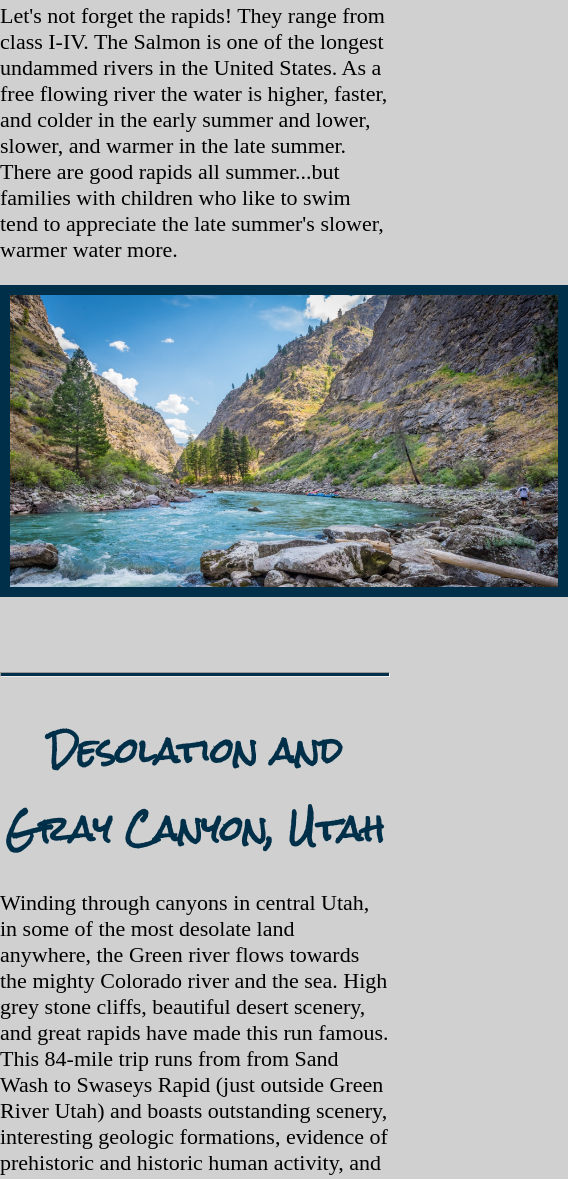
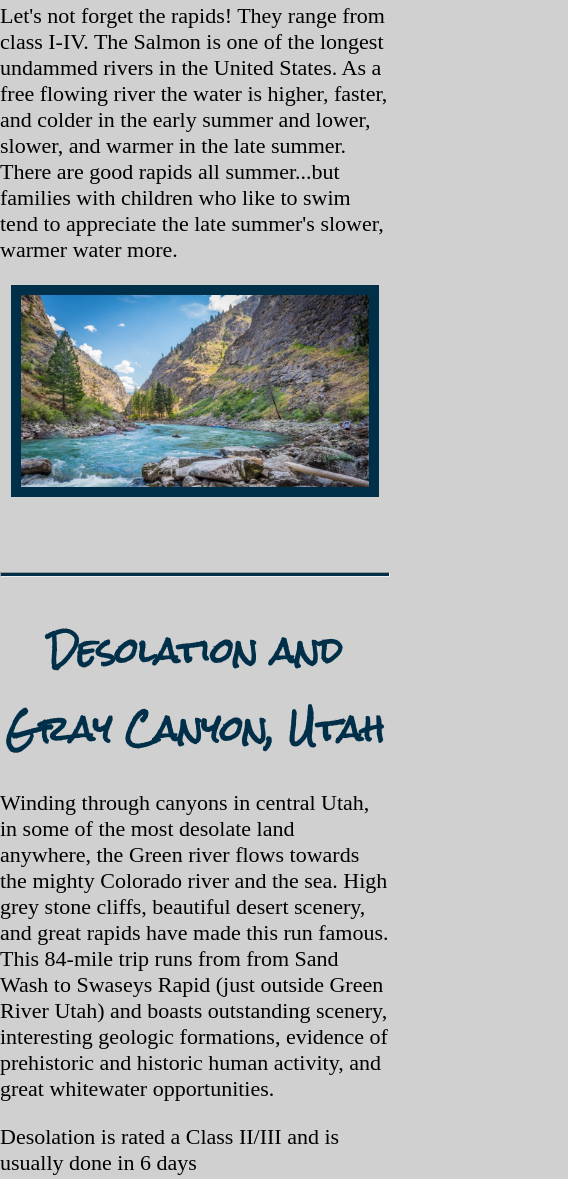
Before and after one commit to chrisglw/wdd130, a plain HTML site: page wwr/rivers.html in a window 390 px wide. Shown: the part 911-2090 px from the top of the page, 568 px wide, since content can reach past the window. Drawn offline with Linux system fonts and the light colour scheme.

Commit message:
finished (I think)

```diff
--- a/wwr/styles/style.css
+++ b/wwr/styles/style.css
@@ -326,4 +326,8 @@ hr {
     footer {
         margin-top: 25px;
     }
+    .img-rivers {
+        width: 368px;
+        height: 212px;
+    }
 }
```
